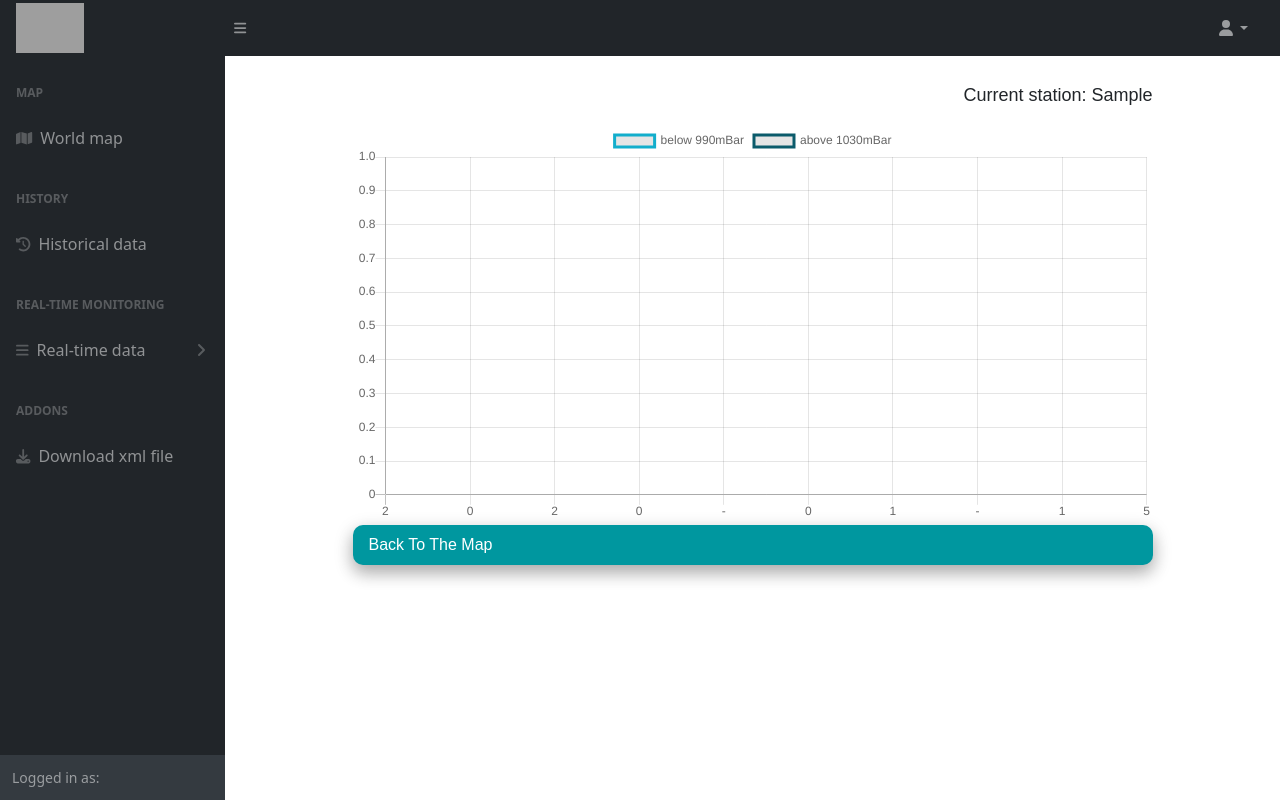
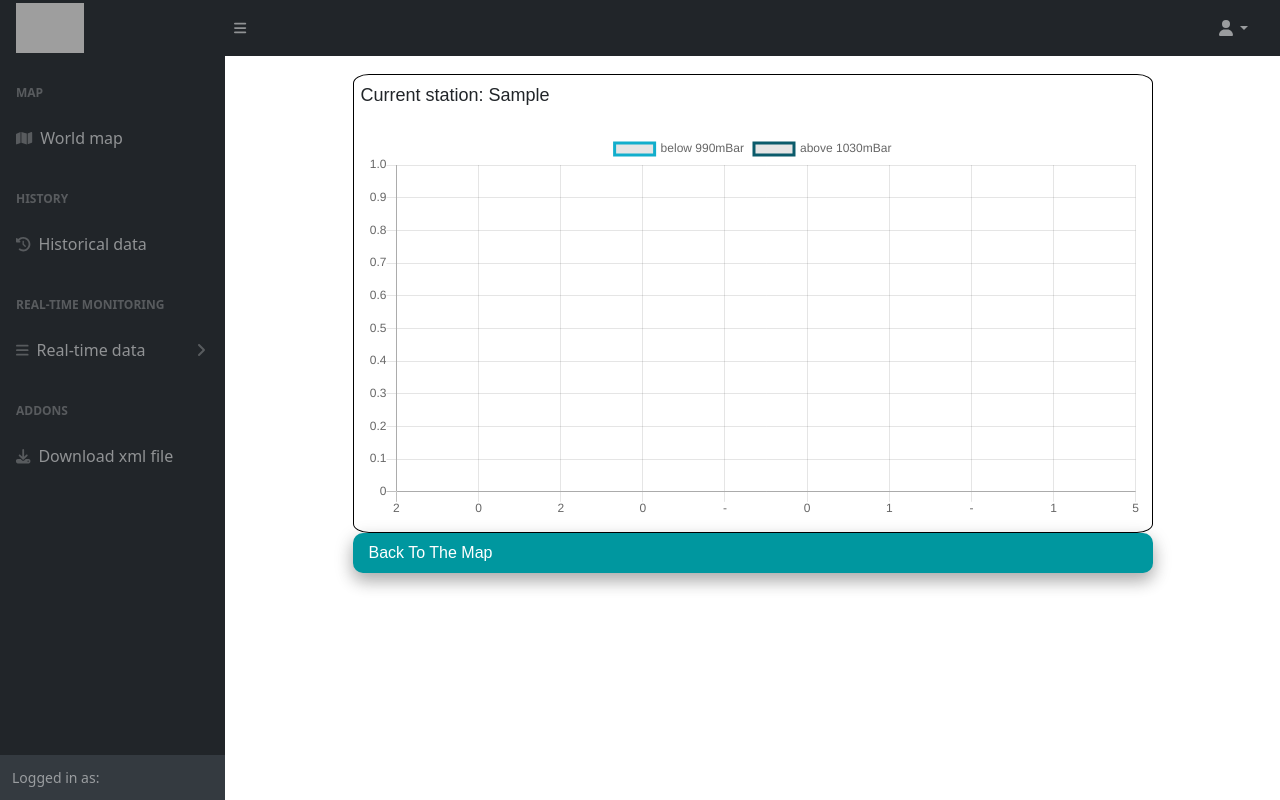
Before and after one commit to IhabSaf/AlAhali-Project-Periode4, a Symfony app: template templates/historical_data/chartPerPointer.html.twig in a window 1280 px wide. Run offline with Twig, Linux system fonts and the light colour scheme; the template is opened without the code that fills it: most values are stand-ins (such as "Sample title", 1, 10 or a date in 2020); some libraries are stand-ins or nearby versions; grey boxes are pictures that could not be loaded.

Commit message:
more css

```diff
--- a/public/css/HistoricalData.css
+++ b/public/css/HistoricalData.css
@@ -19,6 +19,7 @@
 .chart-container {
     border: 1px solid black; /* Set the border style */
     padding: 10px; /* Add some padding to the container if desired */
+    border-radius: 2%;
 }
 #historical_station_select_Submit:hover {
     transition: 0.7s;
@@ -31,14 +32,15 @@
 
 }
 #current-station {
-    padding-top:1%;
-    float: right;
+    padding:1%;
+    float: left;
 
 }
 .chart-buttons-wrapper {
+
     display: grid;
-    justify-content: center;
-    align-items: center;
+    justify-content: left;
+
 }
 .chart-wrapper {
     display: grid;
@@ -47,6 +49,7 @@
 }
 
 .download-xml-button{
+
     align-content: center;
     padding: 0.5em 1em;
     font-size: 16px;
--- a/templates/dashboard/index.html.twig
+++ b/templates/dashboard/index.html.twig
@@ -1,6 +1,7 @@
 {% extends 'base.html.twig' %}
 
 {% block body %}
+    <link href="{{ asset('css/Cloudiness.css') }}" rel="stylesheet" />
 <style>
     #map {
         height: calc(100vh - 56px);
@@ -33,7 +34,7 @@
             + "\nLatitude: "   + point[1] +
             '<form action="{{ path("app_historical_data_map") }}" method="POST">'
             + '<input type="hidden" name="stationId" value="' + stationName[index] + '">' // Add a hidden input field to store the station ID
-            + '<button type="submit" style="background-color: #50a4ad; color: #fff; border: none; padding: 8px 16px; cursor: pointer;">View Historical Data</button>'
+            + '<button type="submit">View Historical Data</button>'
             + '</form>'
         );
     });
--- a/templates/historical_data/chartPerPointer.html.twig
+++ b/templates/historical_data/chartPerPointer.html.twig
@@ -10,7 +10,7 @@
 <div class="example-wrapper">
     <p id="current-station">Current station: {{ selected_station }}</p>
 
-    <div>
+    <div class="chart-container">
         <canvas id="myChart"></canvas>
     </div>
     <div class="js-stp-date">
--- a/templates/historical_data/index.html.twig
+++ b/templates/historical_data/index.html.twig
@@ -28,6 +28,7 @@
                 {% endif %}
             </script>
             </div>
+    </div>
             <script src="{{ asset('assets/demo/historicalData.js') }}"></script>
 
 
```
